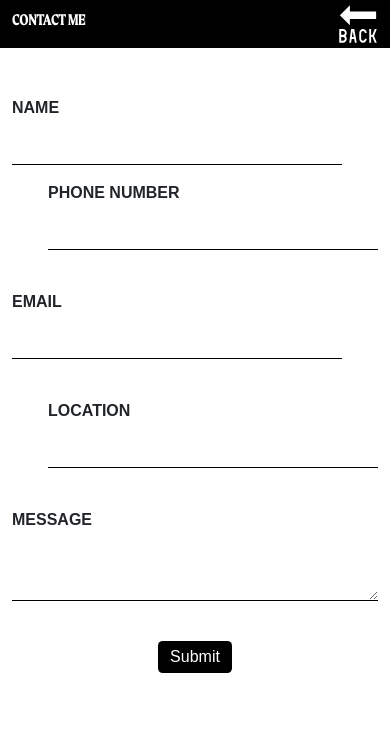
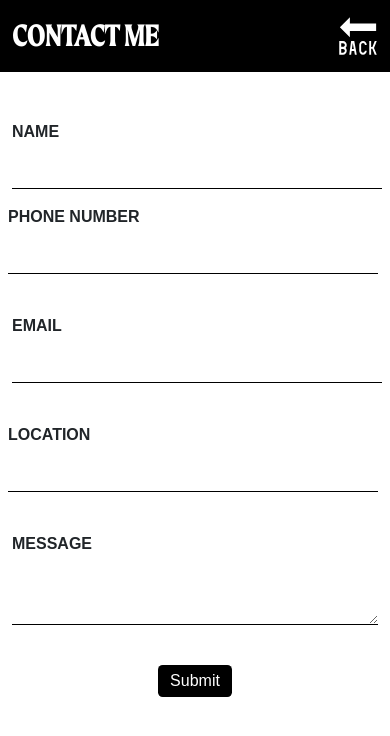
Before and after one commit to ait-varun/varun-portfolio, a Next.js app: page /components/contact in a window 390 px wide. Shown: the top 736 px of the page. Built offline with nearby package versions, Linux system fonts and the light colour scheme.

Commit message:
updated css

```diff
--- a/src/app/components/contact/page.js
+++ b/src/app/components/contact/page.js
@@ -28,8 +28,8 @@ export default function ContactForm() {
   return (
     <form onSubmit={handleSubmit(onSubmit)} className={styles.contactForm}>
       <div
-        className={`${styles.getInTouch} d-flex align-items-center justify-content-between mb-4`}>
-        <h1>CONTACT ME</h1>
+        className={`${styles.getInTouch} d-flex align-items-center justify-content-between mb-4 py-3`}>
+        <h1 className="mb-0">CONTACT ME</h1>
         <Link href="/">
           {" "}
           <Image src={arrow} alt="back-button" width={40} />
@@ -42,7 +42,7 @@ export default function ContactForm() {
       )}
       <div className="container mt-5">
         <div className="row">
-          <div className="mb-3 col-md-6 pe-5">
+          <div className="mb-3 col-md-6 pe-2 pe-md-5">
             <label htmlFor="name" className="form-label">
               Name
             </label>
@@ -58,7 +58,7 @@ export default function ContactForm() {
               <div className="invalid-feedback">{errors.name.message}</div>
             )}
           </div>
-          <div className="mb-3 col-md-6 ps-5">
+          <div className="mb-3 col-md-6 ps-2 ps-md-5">
             <label htmlFor="name" className="form-label">
               Phone Number
             </label>
@@ -84,7 +84,7 @@ export default function ContactForm() {
               <div className="invalid-feedback">{errors.contact.message}</div>
             )}
           </div>
-          <div className="mb-3 col-md-6 mt-4 pe-5">
+          <div className="mb-3 col-md-6 mt-4 pe-2 pe-md-5">
             <label htmlFor="contact" className="form-label">
               Email
             </label>
@@ -106,7 +106,7 @@ export default function ContactForm() {
               <div className="invalid-feedback">{errors.email.message}</div>
             )}
           </div>
-          <div className="mb-3 col-md-6 mt-4 ps-5">
+          <div className="mb-3 col-md-6 mt-4 ps-2 ps-md-5">
             <label htmlFor="address" className="form-label">
               Location
             </label>
--- a/src/app/components/contact/page.module.css
+++ b/src/app/components/contact/page.module.css
@@ -5,8 +5,6 @@
   padding: 1vw 3vw;
   margin-bottom: 0px;
 }
-
-
 
 .contactForm input,
 .contactForm textarea {
@@ -22,16 +20,14 @@
   border-color: #000000;
 }
 
-.contactForm label{
+.contactForm label {
   font-weight: 600;
   text-transform: uppercase;
 }
 
-
 .contactForm .formBtn {
   text-align: center;
 }
-
 
 .contactForm .formBtn button {
   padding: 1vw 3vw;
@@ -44,7 +40,6 @@
   border-color: #28a745;
 }
 
-
 /* .contactForm
 input:-webkit-autofill{
     -webkit-text-fill-color: rgb(1, 1, 1) !important;
@@ -52,13 +47,21 @@ input:-webkit-autofill{
 
 } */
 
-
 .contactForm input:-webkit-autofill,
 .contactForm input:-webkit-autofill:hover,
 .contactForm input:-webkit-autofill:focus,
-.contactForm input:-webkit-autofill:active{
-    -webkit-background-clip: text;
-    -webkit-text-fill-color: #000000;
-    transition: background-color 5000s ease-in-out 0s;
-    box-shadow: 0 0 0 20px rgb(255, 255, 255) inset !important;
+.contactForm input:-webkit-autofill:active {
+  -webkit-background-clip: text;
+  -webkit-text-fill-color: #000000;
+  transition: background-color 5000s ease-in-out 0s;
+  box-shadow: 0 0 0 20px rgb(255, 255, 255) inset !important;
 }
+
+/* mobile */
+
+/* Mobile */
+@media (max-width: 700px) {
+  .getInTouch h1 {
+    font-size: 8vw !important;
+  }
+}
--- a/src/app/components/education/page.module.css
+++ b/src/app/components/education/page.module.css
@@ -20,7 +20,7 @@
   font-family: "Moret", sans-serif;
   background: black;
   color: #fff;
-  padding: 20px 30px;
+  padding: 20px 10px;
   margin-bottom: 0px;
 }
 
--- a/src/app/components/projects/page.module.css
+++ b/src/app/components/projects/page.module.css
@@ -136,6 +136,7 @@
   .projectHeader h1 {
     margin-top: 0.5rem;
     font-size: 8vw !important;
+    padding: 20px 5px;
   }
   .projectLeftContent {
     display: flex;
--- a/src/app/components/work/page.module.css
+++ b/src/app/components/work/page.module.css
@@ -53,7 +53,7 @@
 .studyHeader h1 {
   background: black;
   color: #fff;
-  padding: 20px 30px;
+  padding: 20px 10px;
 }
 
 .studyBox {
```
